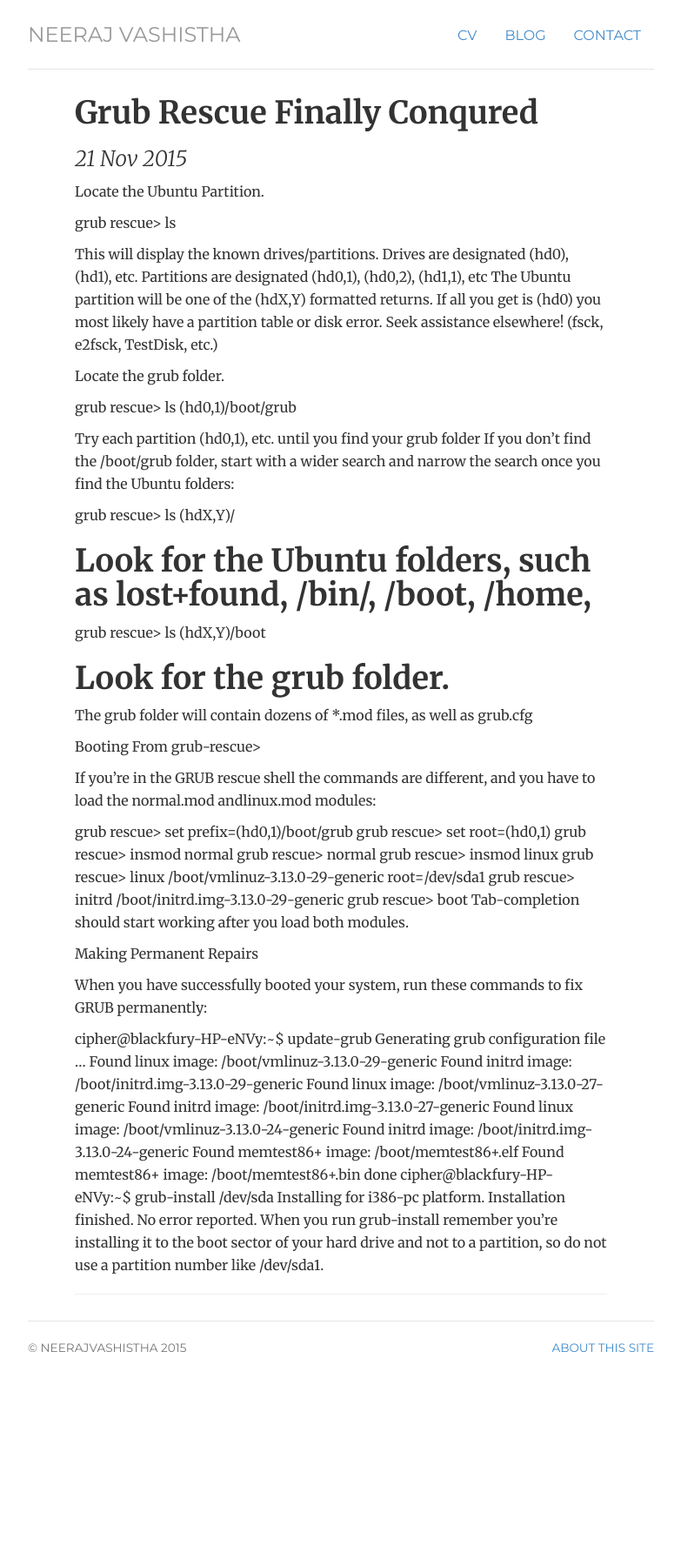
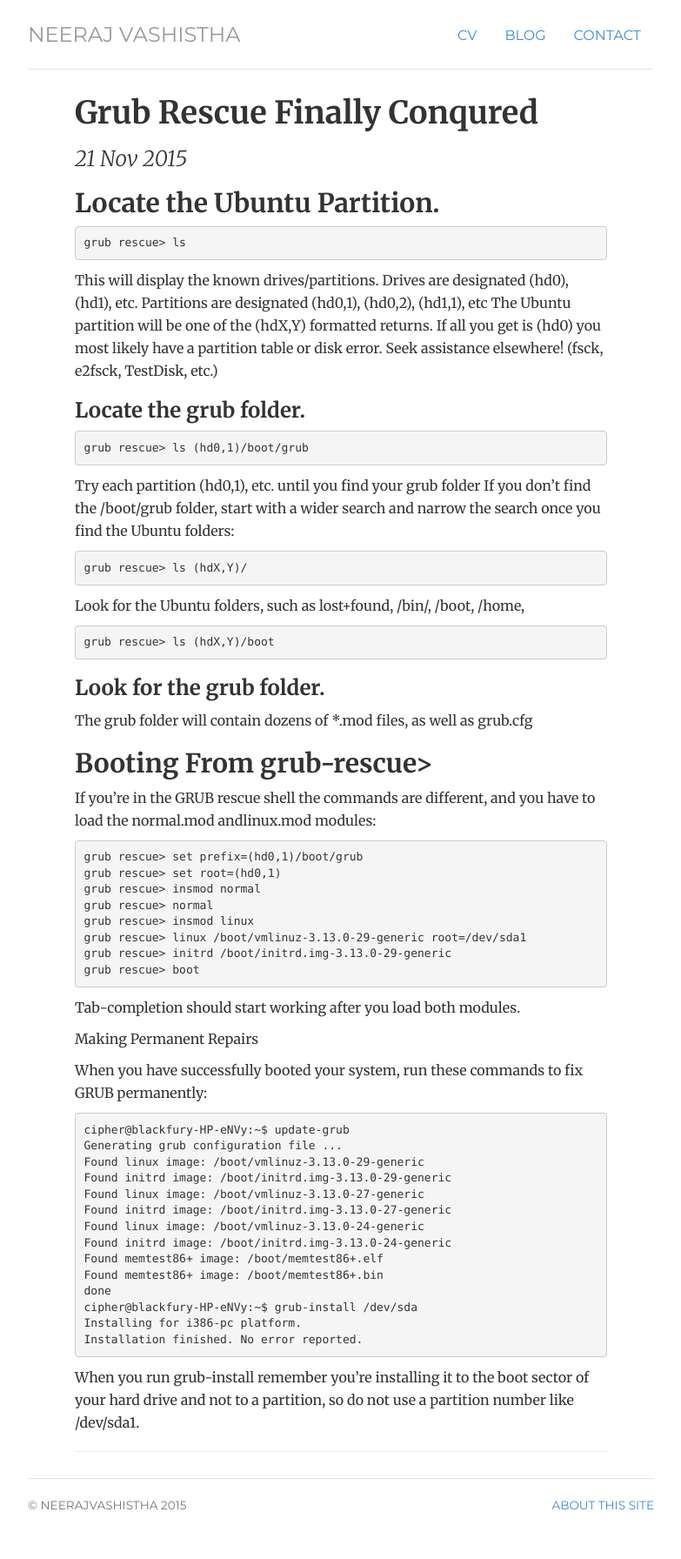
Before and after one commit to neerajvashistha/neerajvashistha.github.io, a Jekyll site: the page built from _posts/2015-11-21-Grub-Rescue-Finally-Conqured.md, in a window 1280 px wide. Shown: the whole page at 87% size, without its empty margins (248-1031 px from the left). Built offline with Jekyll 4.4.1, drawn with Linux system fonts in a browser that asks for light colours; comment, search, counter and statistics services are not loaded; before the commit the page ends 1611 px from its top, so only the background shows below that.

Commit message:
unindented

````diff
--- a/_posts/2015-11-21-Grub-Rescue-Finally-Conqured.md
+++ b/_posts/2015-11-21-Grub-Rescue-Finally-Conqured.md
@@ -3,35 +3,44 @@ layout: post
 title: Grub Rescue Finally Conqured
 ---
 
-Locate the Ubuntu Partition.
+## Locate the Ubuntu Partition.
 
+```
 grub rescue> ls
+```
 
 This will display the known drives/partitions.
 Drives are designated (hd0), (hd1), etc. Partitions are designated (hd0,1), (hd0,2), (hd1,1), etc
 The Ubuntu partition will be one of the (hdX,Y) formatted returns.
 If all you get is (hd0) you most likely have a partition table or disk error. Seek assistance elsewhere! (fsck, e2fsck, TestDisk, etc.)
 
-Locate the grub folder.
+### Locate the grub folder.
 
+```
 grub rescue> ls (hd0,1)/boot/grub
+```
 
 Try each partition (hd0,1), etc. until you find your grub folder
 If you don't find the /boot/grub folder, start with a wider search and narrow the search once you find the Ubuntu folders:
 
+```
 grub rescue> ls (hdX,Y)/
+```
 
-# Look for the Ubuntu folders, such as lost+found, /bin/, /boot, /home,
+Look for the Ubuntu folders, such as lost+found, /bin/, /boot, /home,
 
+```
 grub rescue> ls (hdX,Y)/boot
+```
 
-# Look for the grub folder.
+### Look for the grub folder.
 The grub folder will contain dozens of *.mod files, as well as grub.cfg
 
-Booting From grub-rescue>
+## Booting From grub-rescue>
 
 If you're in the GRUB rescue shell the commands are different, and you have to load the normal.mod andlinux.mod modules:
 
+```
 grub rescue> set prefix=(hd0,1)/boot/grub
 grub rescue> set root=(hd0,1)
 grub rescue> insmod normal
@@ -40,12 +49,15 @@ grub rescue> insmod linux
 grub rescue> linux /boot/vmlinuz-3.13.0-29-generic root=/dev/sda1
 grub rescue> initrd /boot/initrd.img-3.13.0-29-generic
 grub rescue> boot
+```
+
 Tab-completion should start working after you load both modules.
 
 Making Permanent Repairs
 
 When you have successfully booted your system, run these commands to fix GRUB permanently:
 
+```
 cipher@blackfury-HP-eNVy:~$ update-grub
 Generating grub configuration file ...
 Found linux image: /boot/vmlinuz-3.13.0-29-generic
@@ -60,4 +72,6 @@ done
 cipher@blackfury-HP-eNVy:~$ grub-install /dev/sda
 Installing for i386-pc platform.
 Installation finished. No error reported.
+```
+
 When you run grub-install remember you're installing it to the boot sector of your hard drive and not to a partition, so do not use a partition number like /dev/sda1.
````
